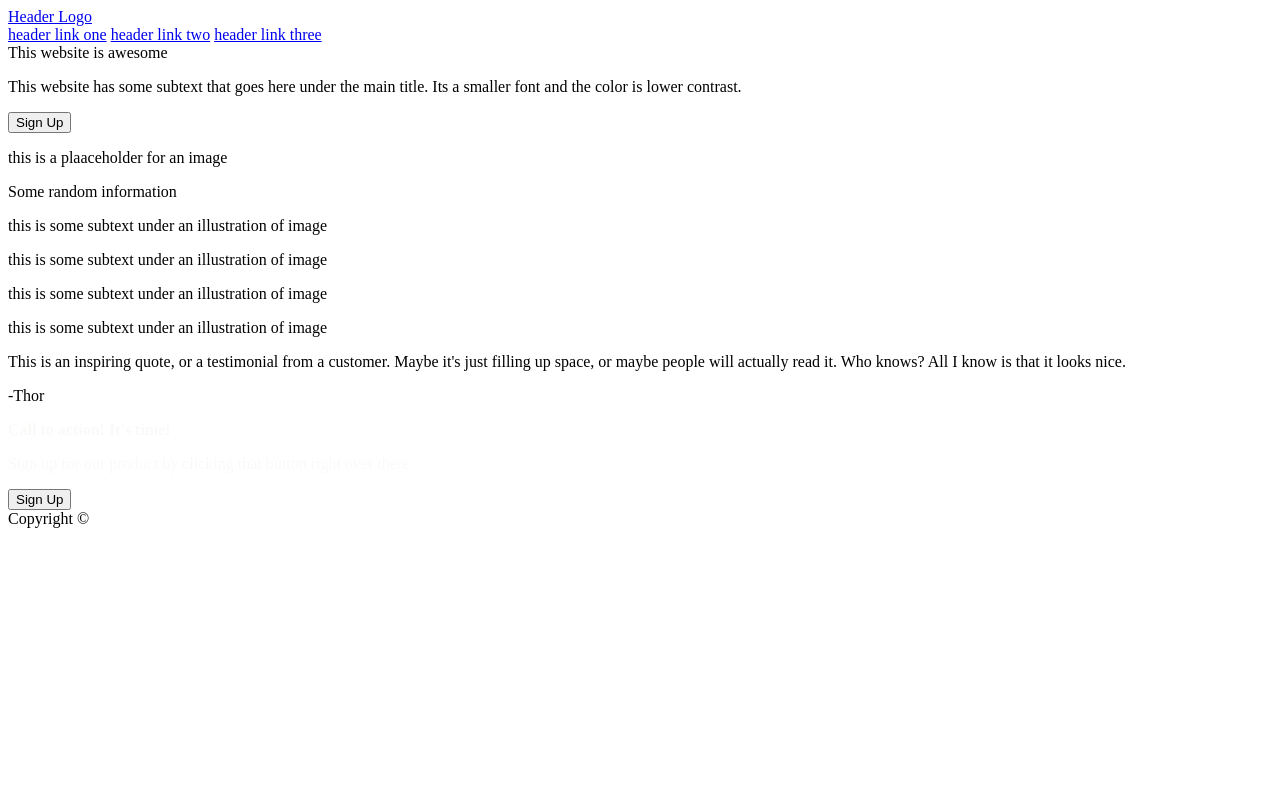
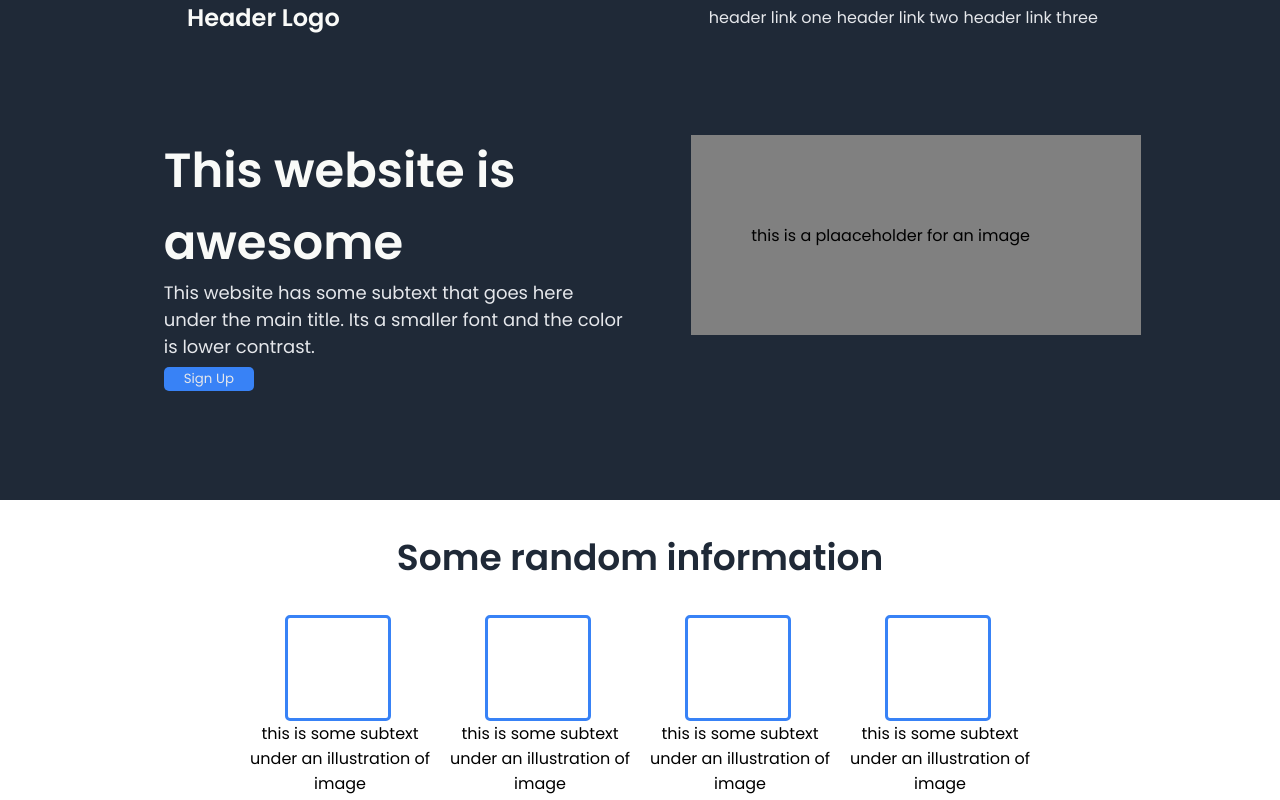
Before and after one commit to donaldo-dev/maincss, a plain HTML site: page index.html in a window 1280 px wide. Shown: the top 800 px of the page. Drawn offline with Linux system fonts and the light colour scheme; the site is published under a folder, as on GitHub Pages, so addresses that start at the root find nothing.

Commit message:
Update index.html

```diff
--- a/index.html
+++ b/index.html
@@ -5,7 +5,7 @@
     <meta http-equiv="X-UA-Compatible" content="IE=edge">
     <meta name="viewport" content="width=device-width, initial-scale=1.0">
     <title>Document</title>
-    <link type="text/css" rel="stylesheet" href="/style.css" >
+    <link type="text/css" rel="stylesheet" href="style.css" >
 </head>
 <body>
     <div class="hero">
```
